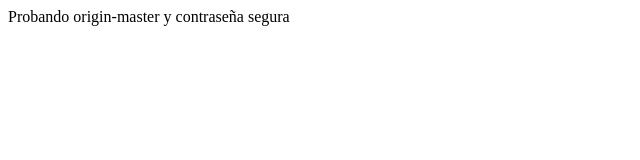
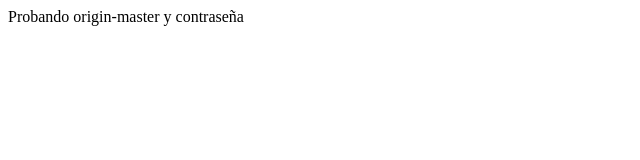
Before and after one commit to tolchak/ProyectoDemoCursoPrework, a plain HTML site: page index.html in a window 1280 px wide. Shown: the full height of the page, 0-640 px from the left. Drawn offline with Linux system fonts and the light colour scheme.

Commit message:
contraseña

```diff
--- a/index.html
+++ b/index.html
@@ -6,6 +6,6 @@
     <title>Hola Mundo</title>
 </head>
 <body>
-    <article>Probando origin-master y contraseña segura</article>
+    <article>Probando origin-master y contraseña</article>
 </body>
 </html>
```
